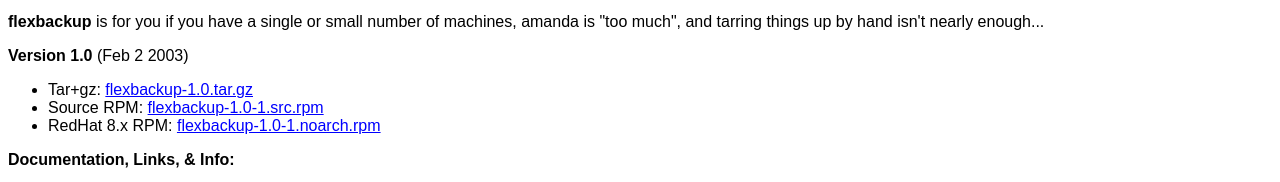
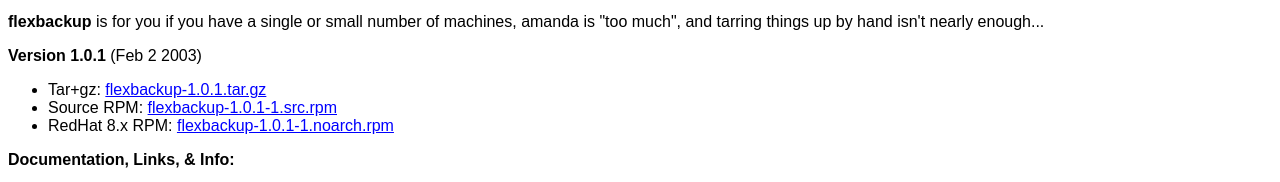
Before and after one commit to wens/flexbackup, a plain HTML site: page www/index.html in a window 1280 px wide. Shown: the part 186-368 px from the top of the page. Drawn offline with Linux system fonts and the light colour scheme.

Commit message:
bah, have to call it 1.0.1 to get rpm to consider it upgrade from 'pre' versions

```diff
--- a/www/index.html
+++ b/www/index.html
@@ -20,12 +20,12 @@ machines, amanda is "too much", and tarring things up
 by hand isn't nearly enough...
 
 <P>
-<B>Version 1.0</B> (Feb 2 2003)
+<B>Version 1.0.1</B> (Feb 2 2003)
 <UL>
-<LI>Tar+gz: <A HREF="tarball/flexbackup-1.0.tar.gz">flexbackup-1.0.tar.gz</A>
-<LI>Source RPM: <A HREF="RPMS/flexbackup-1.0-1.src.rpm">flexbackup-1.0-1.src.rpm</A>
-<LI>RedHat 8.x RPM: <A HREF="RPMS/flexbackup-1.0-1.noarch.rpm">flexbackup-1.0-1.noarch.rpm</A>
-<!-- <LI>FreeBSD package: <A HREF="FreeBSD/flexbackup-1.0-1.noarch.rpm">flexbackup-1.0-1.noarch.rpm</A> -->
+<LI>Tar+gz: <A HREF="tarball/flexbackup-1.0.1.tar.gz">flexbackup-1.0.1.tar.gz</A>
+<LI>Source RPM: <A HREF="RPMS/flexbackup-1.0.1-1.src.rpm">flexbackup-1.0.1-1.src.rpm</A>
+<LI>RedHat 8.x RPM: <A HREF="RPMS/flexbackup-1.0.1-1.noarch.rpm">flexbackup-1.0.1-1.noarch.rpm</A>
+<!-- <LI>FreeBSD package: <A HREF="FreeBSD/flexbackup-1.0.1-1.noarch.rpm">flexbackup-1.0.1-1.noarch.rpm</A> -->
 </UL>
 
 <P>
```
Also changed, not shown: 1 other file.
